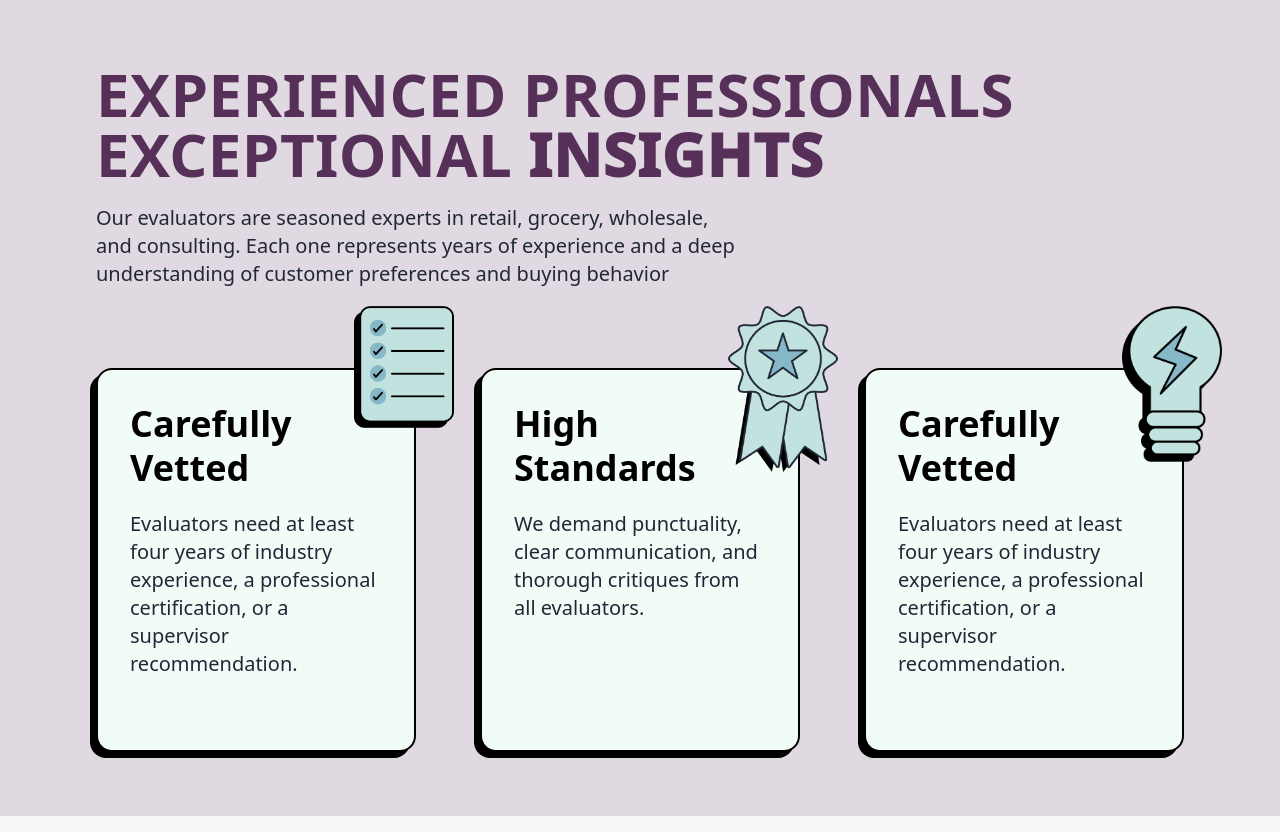
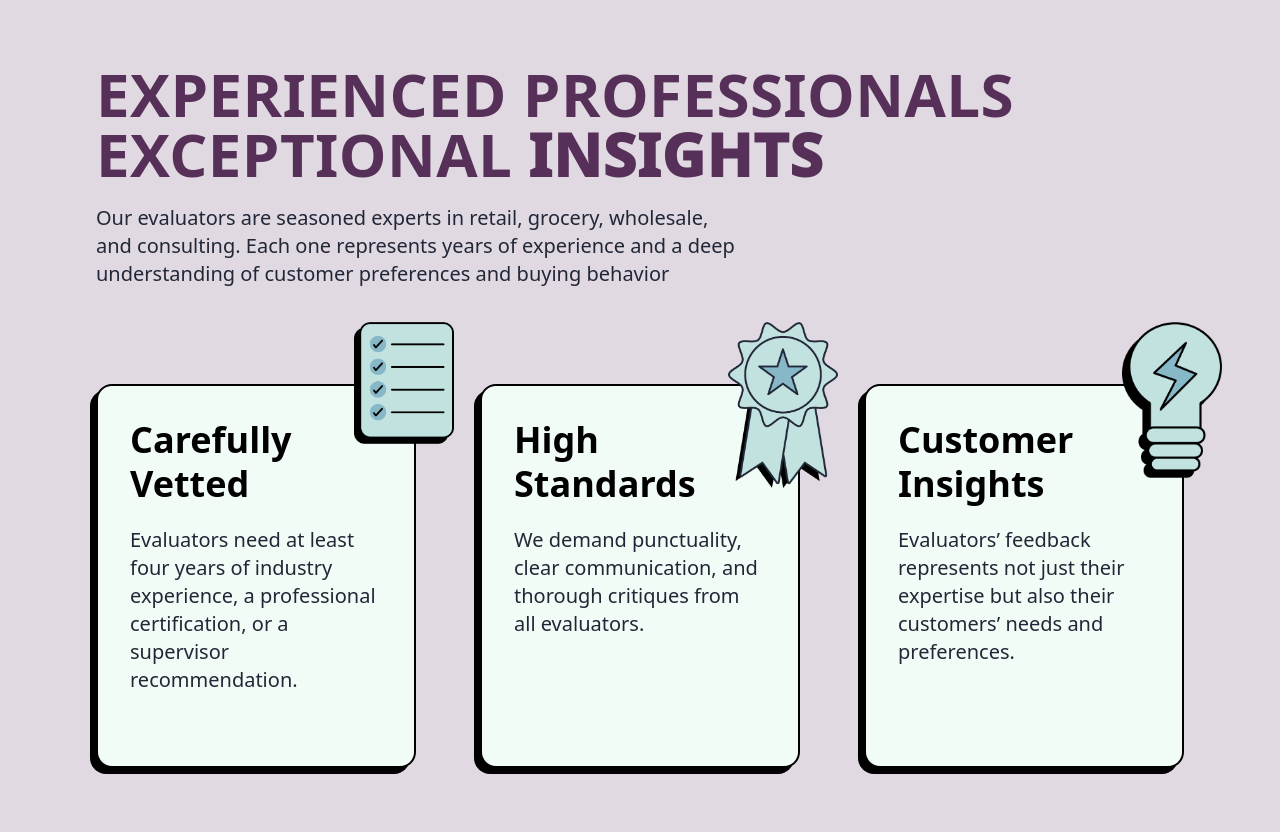
Before and after one commit to colinjcason/project-ruminate, a Next.js app: page /producer-landing-page in a window 1280 px wide. Built offline with nearby package versions, Linux system fonts and the light colour scheme.

Commit message:
fix copy, add a max width

```diff
--- a/src/app/producer-landing-page/page.tsx
+++ b/src/app/producer-landing-page/page.tsx
@@ -8,7 +8,8 @@ export default function ProducerLandingPage() {
   return (
     <div className="bg-white">
       <main className="flex flex-col">
-        <section className="px-12 sm:px-24 py-16 flex flex-col bg-semantic-accent-100 gap-y-20">
+        <section className="flex justify-center bg-semantic-accent-100">
+          <div className="px-12 sm:px-24 py-16 flex flex-col gap-y-24">
             <div className="flex flex-col gap-y-5">
               <h2 className="big-header-normal">
                 EXPERIENCED PROFESSIONALS <br></br>EXCEPTIONAL{" "}
@@ -16,12 +17,13 @@ export default function ProducerLandingPage() {
               </h2>
 
               <p className="max-w-screen-sm">
-              Our evaluators are seasoned experts in retail, grocery, wholesale,
-              and consulting. Each one represents years of experience and a deep
-              understanding of customer preferences and buying behavior
+                Our evaluators are seasoned experts in retail, grocery,
+                wholesale, and consulting. Each one represents years of
+                experience and a deep understanding of customer preferences and
+                buying behavior
               </p>
             </div>
-          <div className="flex flex-col flex-wrap items-center md:items-start gap-y-24 md:flex-row justify-between md:gap-x-8">
+            <div className="flex flex-col flex-wrap items-center md:items-start gap-y-24 md:flex-row justify-between md:gap-x-16">
               <Box
                 title="Carefully Vetted"
                 body="Evaluators need at least four years of industry experience, a professional certification, or a supervisor recommendation."
@@ -47,8 +49,8 @@ export default function ProducerLandingPage() {
                 }
               />
               <Box
-              title="Carefully Vetted"
-              body="Evaluators need at least four years of industry experience, a professional certification, or a supervisor recommendation."
+                title="Customer Insights"
+                body="Evaluators’ feedback represents not just their expertise but also their customers’ needs and preferences."
                 cornerImage={
                   <Image
                     src={Lightbulb}
@@ -59,6 +61,7 @@ export default function ProducerLandingPage() {
                 }
               />
             </div>
+          </div>
         </section>
       </main>
     </div>
```
Lines whose indentation alone changed are shown as unchanged.
